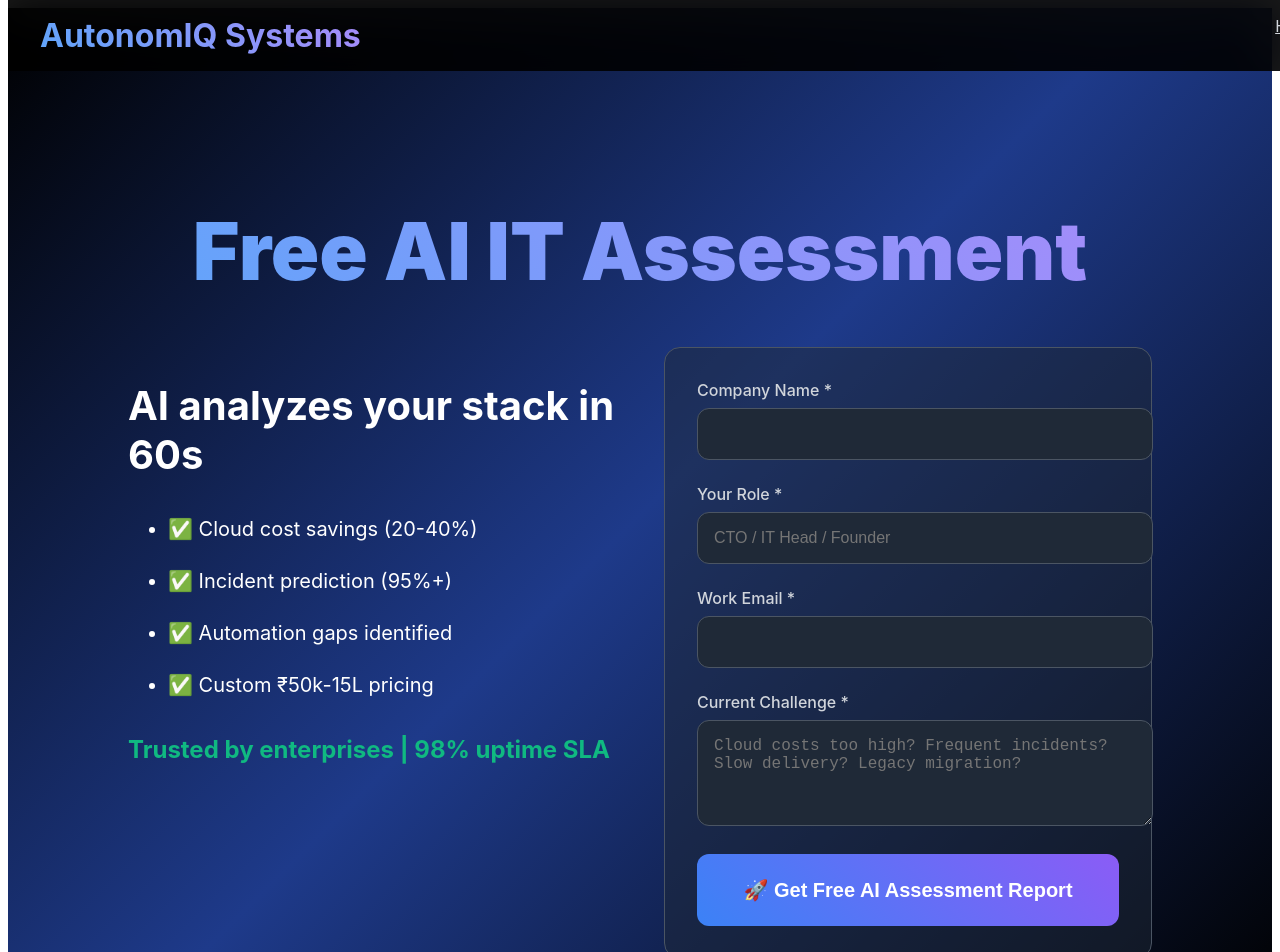
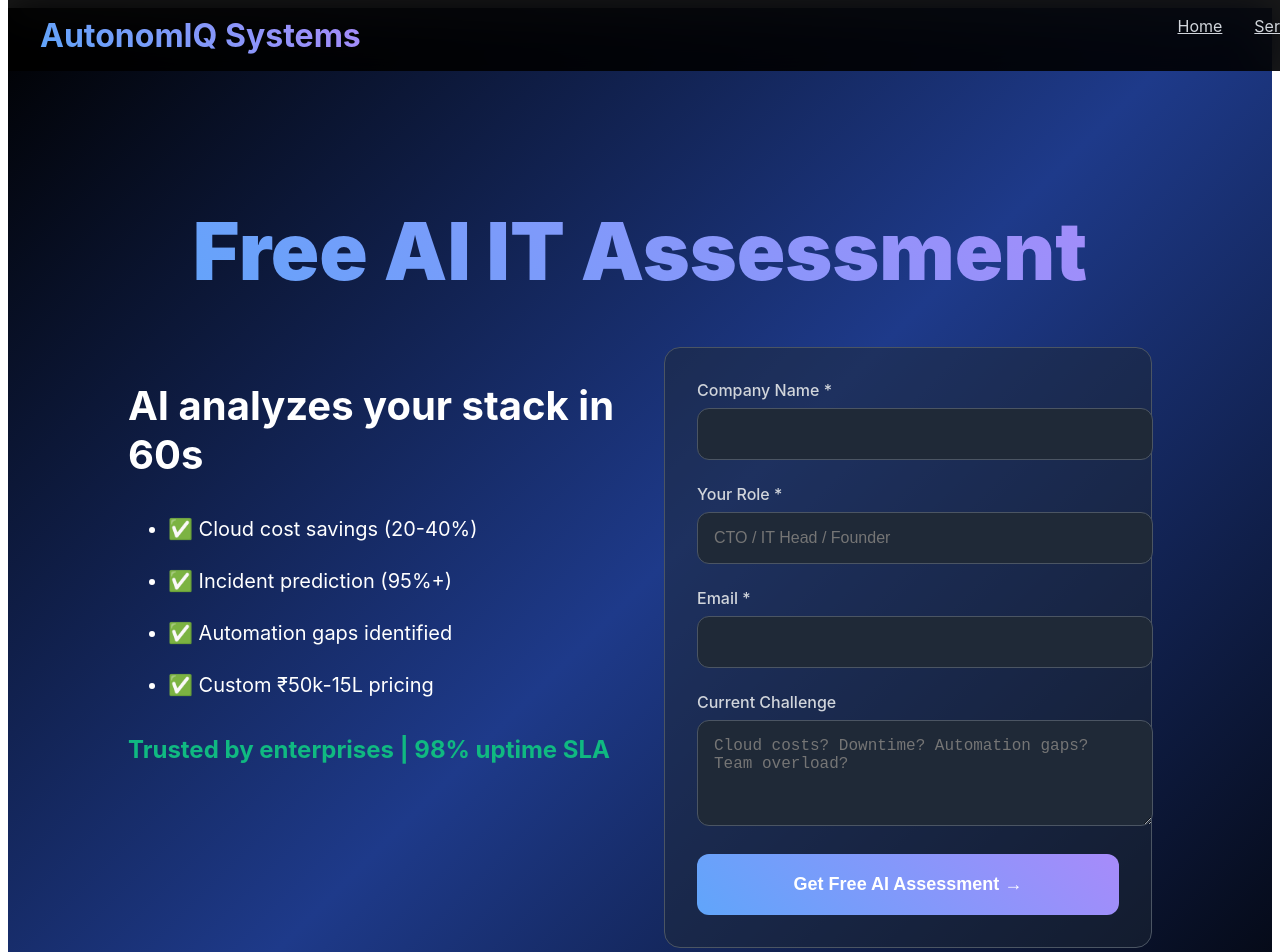
Before and after one commit to dayanidhi281986-boop/autonomiqsystems-website2, a Next.js app: page /contact in a window 1280 px wide. Shown: the top 952 px of the page. Built offline with nearby package versions, Linux system fonts and the light colour scheme.

Commit message:
Update contact.js
Complete production form

```diff
--- a/pages/contact.js
+++ b/pages/contact.js
@@ -1,58 +1,216 @@
+// pages/contact.js - COMPLETE PRODUCTION CONTACT FORM
 export default function Contact() {
   return (
-    <div style={{minHeight:'100vh', background:'linear-gradient(135deg, #000 0%, #1e3a8a 50%, #000 100%)', color:'white', fontFamily:'-apple-system,BlinkMacSystemFont,Segoe UI,Roboto,Oxygen,Ubuntu,Cantarell,Open Sans,Helvetica Neue,sans-serif'}}>
-      <nav style={{position:'fixed', top:0, width:'100%', background:'rgba(0,0,0,0.9)', backdropFilter:'blur(20px)', zIndex:50, padding:'1rem 2rem'}}>
-        <div style={{maxWidth:'1280px', margin:'0 auto', display:'flex', justifyContent:'space-between'}}>
-          <a href="/" style={{fontSize:'2rem', fontWeight:'bold', background:'linear-gradient(45deg,#60a5fa,#a78bfa)', WebkitBackgroundClip:'text', WebkitTextFillColor:'transparent'}}>AutonomIQ Systems</a>
-          <a href="/" style={{color:'#d1d5db'}}>Home</a>
+    <div style={{
+      minHeight: '100vh',
+      background: 'linear-gradient(135deg, #000 0%, #1e3a8a 50%, #000 100%)',
+      color: 'white',
+      fontFamily: '-apple-system,BlinkMacSystemFont,Segoe UI,Roboto,Oxygen,Ubuntu,Cantarell,Open Sans,Helvetica Neue,sans-serif'
+    }}>
+      <nav style={{
+        position: 'fixed',
+        top: 0,
+        width: '100%',
+        background: 'rgba(0,0,0,0.9)',
+        backdropFilter: 'blur(20px)',
+        zIndex: 50,
+        padding: '1rem 2rem'
+      }}>
+        <div style={{
+          maxWidth: '1280px',
+          margin: '0 auto',
+          display: 'flex',
+          justifyContent: 'space-between'
+        }}>
+          <a href="/" style={{
+            fontSize: '2rem',
+            fontWeight: 'bold',
+            background: 'linear-gradient(45deg,#60a5fa,#a78bfa)',
+            WebkitBackgroundClip: 'text',
+            WebkitTextFillColor: 'transparent'
+          }}>AutonomIQ Systems</a>
+          <div>
+            <a href="/" style={{color: '#d1d5db', marginRight: '2rem'}}>Home</a>
+            <a href="/#services" style={{color: '#d1d5db'}}>Services</a>
+          </div>
         </div>
       </nav>
 
-      <section style={{paddingTop:'8rem', paddingBottom:'4rem', maxWidth:'1024px', margin:'0 auto'}}>
-        <h1 style={{fontSize:'clamp(3rem,8vw,5rem)', fontWeight:900, background:'linear-gradient(45deg,#60a5fa,#a78bfa)', WebkitBackgroundClip:'text', WebkitTextFillColor:'transparent', textAlign:'center', marginBottom:'3rem'}}>Free AI IT Assessment</h1>
+      <section style={{
+        paddingTop: '8rem',
+        paddingBottom: '4rem',
+        maxWidth: '1024px',
+        margin: '0 auto'
+      }}>
+        <h1 style={{
+          fontSize: 'clamp(3rem,8vw,5rem)',
+          fontWeight: 900,
+          background: 'linear-gradient(45deg,#60a5fa,#a78bfa)',
+          WebkitBackgroundClip: 'text',
+          WebkitTextFillColor: 'transparent',
+          textAlign: 'center',
+          marginBottom: '3rem'
+        }}>Free AI IT Assessment</h1>
 
-        <div style={{display:'grid', gridTemplateColumns:'1fr 1fr', gap:'3rem', alignItems:'start'}}>
+        <div style={{
+          display: 'grid',
+          gridTemplateColumns: '1fr 1fr',
+          gap: '3rem',
+          alignItems: 'start'
+        }}>
           <div>
-            <h2 style={{fontSize:'2.5rem', fontWeight:'bold', marginBottom:'2rem'}}>AI analyzes your stack in 60s</h2>
-            <ul style={{fontSize:'1.25rem', lineHeight:'1.8'}}>
-              <li style={{marginBottom:'1rem'}}>✅ Cloud cost savings (20-40%)</li>
-              <li style={{marginBottom:'1rem'}}>✅ Incident prediction (95%+)</li>
-              <li style={{marginBottom:'1rem'}}>✅ Automation gaps identified</li>
-              <li style={{marginBottom:'1rem'}}>✅ Custom ₹50k-15L pricing</li>
+            <h2 style={{fontSize: '2.5rem', fontWeight: 'bold', marginBottom: '2rem'}}>
+              AI analyzes your stack in 60s
+            </h2>
+            <ul style={{fontSize: '1.25rem', lineHeight: '1.8'}}>
+              <li style={{marginBottom: '1rem'}}>✅ Cloud cost savings (20-40%)</li>
+              <li style={{marginBottom: '1rem'}}>✅ Incident prediction (95%+)</li>
+              <li style={{marginBottom: '1rem'}}>✅ Automation gaps identified</li>
+              <li style={{marginBottom: '1rem'}}>✅ Custom ₹50k-15L pricing</li>
             </ul>
-            <p style={{fontSize:'1.5rem', color:'#10b981', fontWeight:'bold', marginTop:'2rem'}}>Trusted by enterprises | 98% uptime SLA</p>
+            <p style={{
+              fontSize: '1.5rem',
+              color: '#10b981',
+              fontWeight: 'bold',
+              marginTop: '2rem'
+            }}>
+              Trusted by enterprises | 98% uptime SLA
+            </p>
           </div>
 
-          <div style={{background:'rgba(31,41,55,0.5)', border:'1px solid #4b5563', padding:'2rem', borderRadius:'1rem'}}>
-            <form action="https://formsubmit.co/contact@autonomiqsystems.com" method="POST" style={{display:'flex', flexDirection:'column', gap:'1.5rem'}}>
+          <div style={{
+            background: 'rgba(31,41,55,0.5)',
+            border: '1px solid #4b5563',
+            padding: '2rem',
+            borderRadius: '1rem'
+          }}>
+            <form action="https://formsubmit.co/contact@autonomiqsystems.com"
+                  method="POST"
+                  style={{display: 'flex', flexDirection: 'column', gap: '1.5rem'}}>
+
               <input type="hidden" name="_subject" value="New AI Assessment Lead - AutonomIQ Systems" />
               <input type="hidden" name="_next" value="https://autonomiqsystems.com/#services" />
+              <input type="hidden" name="_captcha" value="false" />
 
               <div>
-                <label style={{display:'block', color:'#d1d5db', marginBottom:'0.5rem', fontWeight:500}}>Company Name *</label>
-                <input type="text" name="company" required style={{width:'100%', background:'#1f2937', border:'1px solid #4b5563', padding:'1rem', borderRadius:'0.75rem', color:'white', fontSize:'1rem'}} />
+                <label style={{
+                  display: 'block',
+                  color: '#d1d5db',
+                  marginBottom: '0.5rem',
+                  fontWeight: 500
+                }}>Company Name *</label>
+                <input type="text"
+                       name="company"
+                       required
+                       style={{
+                         width: '100%',
+                         background: '#1f2937',
+                         border: '1px solid #4b5563',
+                         padding: '1rem',
+                         borderRadius: '0.75rem',
+                         color: 'white',
+                         fontSize: '1rem'
+                       }} />
               </div>
 
               <div>
-                <label style={{display:'block', color:'#d1d5db', marginBottom:'0.5rem', fontWeight:500}}>Your Role *</label>
-                <input type="text" name="role" placeholder="CTO / IT Head / Founder" required style={{width:'100%', background:'#1f2937', border:'1px solid #4b5563', padding:'1rem', borderRadius:'0.75rem', color:'white', fontSize:'1rem'}} />
+                <label style={{
+                  display: 'block',
+                  color: '#d1d5db',
+                  marginBottom: '0.5rem',
+                  fontWeight: 500
+                }}>Your Role *</label>
+                <input type="text"
+                       name="role"
+                       placeholder="CTO / IT Head / Founder"
+                       required
+                       style={{
+                         width: '100%',
+                         background: '#1f2937',
+                         border: '1px solid #4b5563',
+                         padding: '1rem',
+                         borderRadius: '0.75rem',
+                         color: 'white',
+                         fontSize: '1rem'
+                       }} />
               </div>
 
               <div>
-                <label style={{display:'block', color:'#d1d5db', marginBottom:'0.5rem', fontWeight:500}}>Work Email *</label>
-                <input type="email" name="email" required style={{width:'100%', background:'#1f2937', border:'1px solid #4b5563', padding:'1rem', borderRadius:'0.75rem', color:'white', fontSize:'1rem'}} />
+                <label style={{
+                  display: 'block',
+                  color: '#d1d5db',
+                  marginBottom: '0.5rem',
+                  fontWeight: 500
+                }}>Email *</label>
+                <input type="email"
+                       name="email"
+                       required
+                       style={{
+                         width: '100%',
+                         background: '#1f2937',
+                         border: '1px solid #4b5563',
+                         padding: '1rem',
+                         borderRadius: '0.75rem',
+                         color: 'white',
+                         fontSize: '1rem'
+                       }} />
               </div>
 
               <div>
-                <label style={{display:'block', color:'#d1d5db', marginBottom:'0.5rem', fontWeight:500}}>Current Challenge *</label>
-                <textarea name="challenge" rows="4" required style={{width:'100%', background:'#1f2937', border:'1px solid #4b5563', padding:'1rem', borderRadius:'0.75rem', color:'white', fontSize:'1rem', resize:'vertical'}} placeholder="Cloud costs too high? Frequent incidents? Slow delivery? Legacy migration?"></textarea>
+                <label style={{
+                  display: 'block',
+                  color: '#d1d5db',
+                  marginBottom: '0.5rem',
+                  fontWeight: 500
+                }}>Current Challenge</label>
+                <textarea name="challenge"
+                          rows="4"
+                          placeholder="Cloud costs? Downtime? Automation gaps? Team overload?"
+                          style={{
+                            width: '100%',
+                            background: '#1f2937',
+                            border: '1px solid #4b5563',
+                            padding: '1rem',
+                            borderRadius: '0.75rem',
+                            color: 'white',
+                            fontSize: '1rem',
+                            resize: 'vertical'
+                          }}></textarea>
               </div>
 
-              <button type="submit" style={{background:'linear-gradient(45deg,#3b82f6,#8b5cf6)', color:'white', padding:'1.5rem', borderRadius:'0.75rem', fontSize:'1.25rem', fontWeight:'bold', border:'none', cursor:'pointer'}}>🚀 Get Free AI Assessment Report</button>
+              <button type="submit" style={{
+                background: 'linear-gradient(45deg, #60a5fa, #a78bfa)',
+                color: 'white',
+                border: 'none',
+                padding: '1.25rem 2rem',
+                borderRadius: '0.75rem',
+                fontSize: '1.125rem',
+                fontWeight: 'bold',
+                cursor: 'pointer',
+                transition: 'all 0.3s ease'
+              }}>
+                Get Free AI Assessment →
+              </button>
             </form>
           </div>
         </div>
       </section>
+
+      <footer style={{
+        background: 'rgba(0,0,0,0.8)',
+        padding: '3rem 2rem 2rem',
+        textAlign: 'center',
+        borderTop: '1px solid #4b5563'
+      }}>
+        <p style={{color: '#9ca3af', fontSize: '0.875rem'}}>
+          © 2025 AutonomIQ Systems Pvt. Ltd. | AI-Only IT Services |
+          <a href="/privacy-policy" style={{color: '#60a5fa', margin: '0 1rem'}}>Privacy</a>
+          <a href="/terms" style={{color: '#60a5fa'}}>Terms</a>
+        </p>
+        <p style={{color: '#6b7280', fontSize: '0.75rem', marginTop: '1rem'}}>
+          All services delivered by autonomous AI systems. No human consultants involved. India compliant.
+        </p>
+      </footer>
     </div>
-  )
+  );
 }
```
